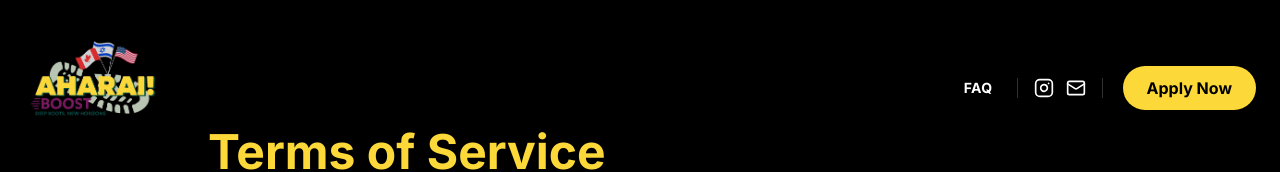
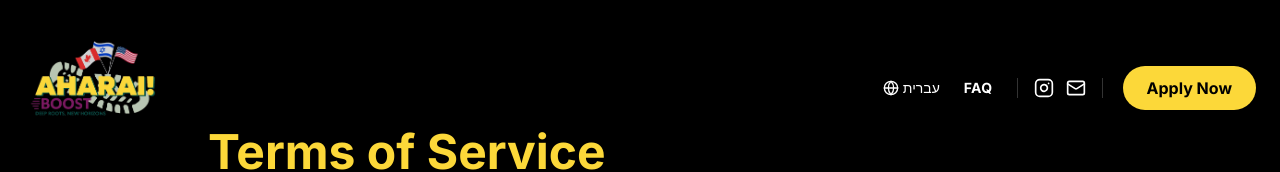
Before and after one commit to orbarak808/aharai-boost-site, a Next.js app: page /terms in a window 1280 px wide. Shown: the top 172 px of the page. Built offline with nearby package versions, Linux system fonts and the light colour scheme.

Commit message:
added hebrew support phase1

```diff
--- a/app/layout.tsx
+++ b/app/layout.tsx
@@ -3,7 +3,8 @@ import { Inter } from "next/font/google";
 import "./globals.css";
 import en from "@/lib/i18n/en.json";
 import SonnerToaster from "@/components/ui/SonnerToaster";
-import AccessibilityWidget from "@/components/ui/AccessibilityWidget"; // <-- הוספנו את זה
+import AccessibilityWidget from "@/components/ui/AccessibilityWidget";
+import { LanguageProvider } from "@/context/LanguageContext"; // <-- הייבוא החדש
 
 const inter = Inter({ subsets: ["latin"] });
 
@@ -20,9 +21,12 @@ export default function RootLayout({
   return (
     <html lang='en'>
       <body className={inter.className}>
-        {children}
-        <SonnerToaster />
-        <AccessibilityWidget /> {/* <-- הוספנו את זה כאן */}
+        {/* עטפנו את הכל ב-Provider כדי שהעברית תעבוד בכל האתר */}
+        <LanguageProvider>
+          {children}
+          <SonnerToaster />
+          <AccessibilityWidget />
+        </LanguageProvider>
       </body>
     </html>
   );
--- a/components/landing/Navbar.tsx
+++ b/components/landing/Navbar.tsx
@@ -2,21 +2,24 @@
 import { useState, useEffect } from 'react';
 import Link from 'next/link';
 import Image from 'next/image';
-import { Menu, X, Instagram, Mail } from 'lucide-react';
+import { Menu, X, Instagram, Mail, Globe } from 'lucide-react'; // הוספתי אייקון גלובוס
 import { motion, AnimatePresence } from 'framer-motion';
 import { OUR_INSTAGRAM, getEmailLink } from "@/lib/constants";
-import { useI18n } from "@/lib/i18n/useI18n";
+import { useLanguage } from "@/context/LanguageContext"; // <-- שימוש במנוע החדש שלנו
 
 export default function Navbar() {
-  const { m } = useI18n();
+  // חיבור ל"מוח" שבנינו
+  const { language, toggleLanguage, t } = useLanguage();
+
   const [isOpen, setIsOpen] = useState(false);
   const [scrolled, setScrolled] = useState(false);
 
+  // הקישורים לוקחים עכשיו את הטקסט מהמילון
   const navLinks = [
-    { name: m.navbar.links.spirit, href: "/#spirit" }, // הוספתי / כדי שיעבוד גם מעמוד ה-FAQ
-    { name: m.navbar.links.journey, href: "/#journey" },
-    { name: m.navbar.links.safety, href: "/#safety" },
-    { name: m.navbar.links.about, href: "/#about" }
+    { name: t.nav.spirit, href: "/#spirit" },
+    { name: t.nav.journey, href: "/#journey" },
+    { name: t.nav.safety, href: "/#safety" },
+    { name: t.nav.about, href: "/#about" }
   ];
 
   const socialLinks = {
@@ -36,11 +39,11 @@ export default function Navbar() {
     }`}>
       <div className="max-w-7xl mx-auto px-4 sm:px-6 flex justify-between items-center relative">
 
-        {/* 1. צד שמאל: לוגו */}
+        {/* 1. לוגו */}
         <Link href="/" className="relative z-10 flex items-center">
           <Image
             src="/Transparent2.png"
-            alt={m.navbar.logoAlt}
+            alt="Aharai Boost Logo"
             width={300}
             height={150}
             className="w-auto h-16 sm:h-20 md:h-28 lg:h-36 object-contain transition-all duration-300"
@@ -48,57 +51,63 @@ export default function Navbar() {
           />
         </Link>
 
-        {/* 3. צד ימין: אייקונים, FAQ וכפתור */}
+        {/* 2. תפריט דסקטופ (ימין) */}
         <div className="hidden md:flex items-center gap-4 z-10">
 
-          {/* הוספתי כאן את הקישור ל-FAQ */}
+          {/* כפתור החלפת שפה */}
+          <button
+            onClick={toggleLanguage}
+            className="flex items-center gap-1 text-white hover:text-[#fcd839] transition-colors font-medium text-sm mr-2"
+          >
+            <Globe className="w-4 h-4" />
+            {language === 'en' ? 'עברית' : 'English'}
+          </button>
+
+          {/* קישור FAQ */}
           <Link
             href="/faq"
             className="text-white font-bold hover:text-[#fcd839] transition-colors mr-2 text-sm tracking-wide"
           >
-            FAQ
+            {t.nav.faq}
           </Link>
 
-          {/* Social Icons */}
+          {/* אייקונים חברתיים */}
           <div className="flex items-center gap-3 border-l border-white/20 pl-4 border-r pr-4 mr-1">
             <a
               href={socialLinks.instagram}
               target="_blank"
               rel="noopener noreferrer"
               className="text-white hover:text-[#fcd839] transition-colors"
-              aria-label={m.navbar.aria.instagram}
             >
               <Instagram className="w-5 h-5" />
             </a>
             <a
               href={socialLinks.mail}
               className="text-white hover:text-[#fcd839] transition-colors"
-              aria-label={m.navbar.aria.email}
             >
               <Mail className="w-5 h-5" />
             </a>
           </div>
 
-          {/* Apply Button */}
+          {/* כפתור הרשמה */}
           <Link
             href="/#apply"
             className="px-6 py-2.5 bg-[#fcd839] hover:bg-white text-black font-bold rounded-full transition-all duration-300 transform hover:scale-105 hover:shadow-[0_0_15px_rgba(252,216,57,0.5)]"
           >
-            {m.navbar.applyNow}
+            {t.nav.apply}
           </Link>
         </div>
 
-        {/* Mobile Menu Button (Hamburger) */}
+        {/* כפתור המבורגר למובייל */}
         <button
           onClick={() => setIsOpen(!isOpen)}
           className="md:hidden relative z-10 text-white p-2"
-          aria-label={m.navbar.aria.toggleMenu}
         >
           {isOpen ? <X className="w-7 h-7" /> : <Menu className="w-7 h-7" />}
         </button>
       </div>
 
-      {/* Mobile Menu Overlay */}
+      {/* תפריט מובייל נפתח */}
       <AnimatePresence>
         {isOpen && (
           <motion.div
@@ -109,6 +118,19 @@ export default function Navbar() {
             className="absolute top-full left-0 w-full bg-black/95 backdrop-blur-lg border-b border-white/10 py-8 md:hidden shadow-2xl"
           >
             <div className="flex flex-col items-center gap-6">
+
+              {/* החלפת שפה במובייל */}
+              <button
+                onClick={() => {
+                    toggleLanguage();
+                    setIsOpen(false);
+                }}
+                className="flex items-center gap-2 text-xl font-bold text-[#fcd839] border border-[#fcd839]/30 px-4 py-1 rounded-full mb-2"
+              >
+                <Globe className="w-5 h-5" />
+                {language === 'en' ? 'עבור לעברית' : 'Switch to English'}
+              </button>
+
               {navLinks.map((link) => (
                 <Link
                   key={link.name}
@@ -120,13 +142,12 @@ export default function Navbar() {
                 </Link>
               ))}
 
-              {/* הוספתי את ה-FAQ גם לתפריט המובייל */}
               <Link
                 href="/faq"
                 onClick={() => setIsOpen(false)}
                 className="text-2xl font-bold text-white hover:text-[#fcd839] transition-colors"
               >
-                FAQ
+                {t.nav.faq}
               </Link>
 
               <hr className="w-1/3 border-white/10 my-2" />
@@ -137,14 +158,12 @@ export default function Navbar() {
                   target="_blank"
                   rel="noopener noreferrer"
                   className="p-3 bg-white/10 rounded-full text-white hover:text-[#fcd839] transition-colors"
-                  aria-label={m.navbar.aria.instagram}
                 >
                   <Instagram className="w-6 h-6" />
                 </a>
                 <a
                   href={socialLinks.mail}
                   className="p-3 bg-white/10 rounded-full text-white hover:text-[#fcd839] transition-colors"
-                  aria-label={m.navbar.aria.email}
                 >
                   <Mail className="w-6 h-6" />
                 </a>
@@ -155,7 +174,7 @@ export default function Navbar() {
                 onClick={() => setIsOpen(false)}
                 className="mt-2 px-8 py-3 bg-[#fcd839] text-black font-bold rounded-full text-xl hover:bg-white transition-all w-3/4 text-center"
               >
-                {m.navbar.applyNow}
+                {t.nav.apply}
               </Link>
             </div>
           </motion.div>
--- /dev/null
+++ b/context/LanguageContext.tsx
@@ -0,0 +1,49 @@
+"use client";
+
+import React, { createContext, useContext, useState, useEffect } from "react";
+
+type Language = "en" | "he";
+
+interface LanguageContextType {
+  language: Language;
+  toggleLanguage: () => void;
+  setLanguage: (lang: Language) => void;
+  direction: "ltr" | "rtl";
+  t: typeof import("../lib/translations").translations.en;
+}
+
+// ייבוא המילון
+import { translations } from "@/lib/translations";
+
+const LanguageContext = createContext<LanguageContextType | undefined>(undefined);
+
+export function LanguageProvider({ children }: { children: React.ReactNode }) {
+  const [language, setLanguageState] = useState<Language>("en");
+
+  const toggleLanguage = () => {
+    setLanguageState((prev) => (prev === "en" ? "he" : "en"));
+  };
+
+  const setLanguage = (lang: Language) => {
+    setLanguageState(lang);
+  };
+
+  const direction = language === "he" ? "rtl" : "ltr";
+  const t = translations[language];
+
+  return (
+    <LanguageContext.Provider value={{ language, toggleLanguage, setLanguage, direction, t }}>
+      <div dir={direction} className={language === "he" ? "font-sans" : ""}>
+        {children}
+      </div>
+    </LanguageContext.Provider>
+  );
+}
+
+export function useLanguage() {
+  const context = useContext(LanguageContext);
+  if (context === undefined) {
+    throw new Error("useLanguage must be used within a LanguageProvider");
+  }
+  return context;
+}
--- /dev/null
+++ b/lib/translations.ts
@@ -0,0 +1,32 @@
+export const translations = {
+    en: {
+      nav: {
+        spirit: "Spirit",
+        journey: "The Journey",
+        safety: "Safety",
+        about: "About Us",
+        faq: "FAQ",
+        apply: "Apply Now",
+      },
+      hero: {
+        title: "The Summer of a Lifetime",
+        subtitle: "Join the Founding Cohort of Aharai Boost: a 6-week journey in Israel blending epic travel with deep leadership training.",
+        cta: "Apply Now",
+      },
+    },
+    he: {
+      nav: {
+        spirit: "הרוח שלנו",
+        journey: "המסע",
+        safety: "בטיחות",
+        about: "מי אנחנו",
+        faq: "שאלות ותשובות",
+        apply: "להרשמה",
+      },
+      hero: {
+        title: "קיץ של פעם בחיים",
+        subtitle: "הצטרפו למחזור המייסד של 'אחריי! בוסט': מסע של 6 שבועות בישראל המשלב טיולים עוצרי נשימה והכשרת מנהיגות מעמיקה.",
+        cta: "להרשמה למסע",
+      },
+    }
+  };
```
